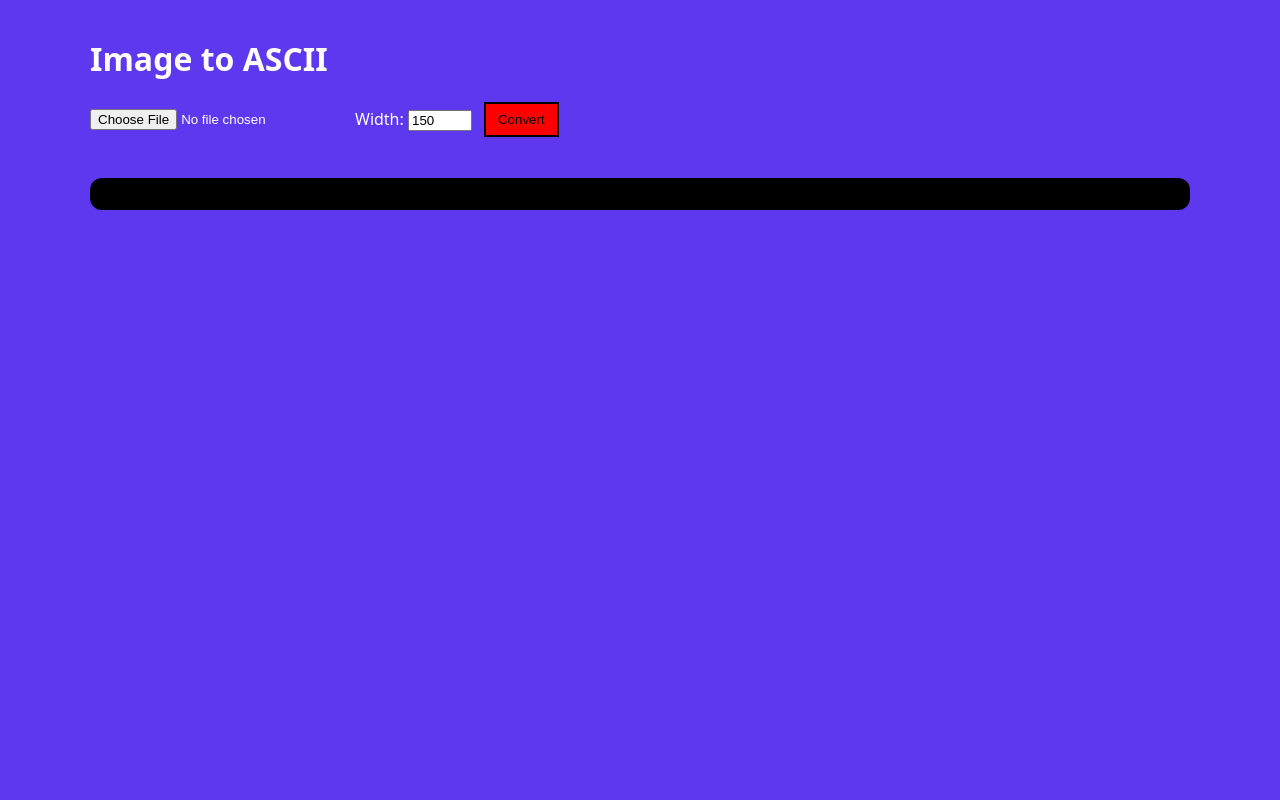
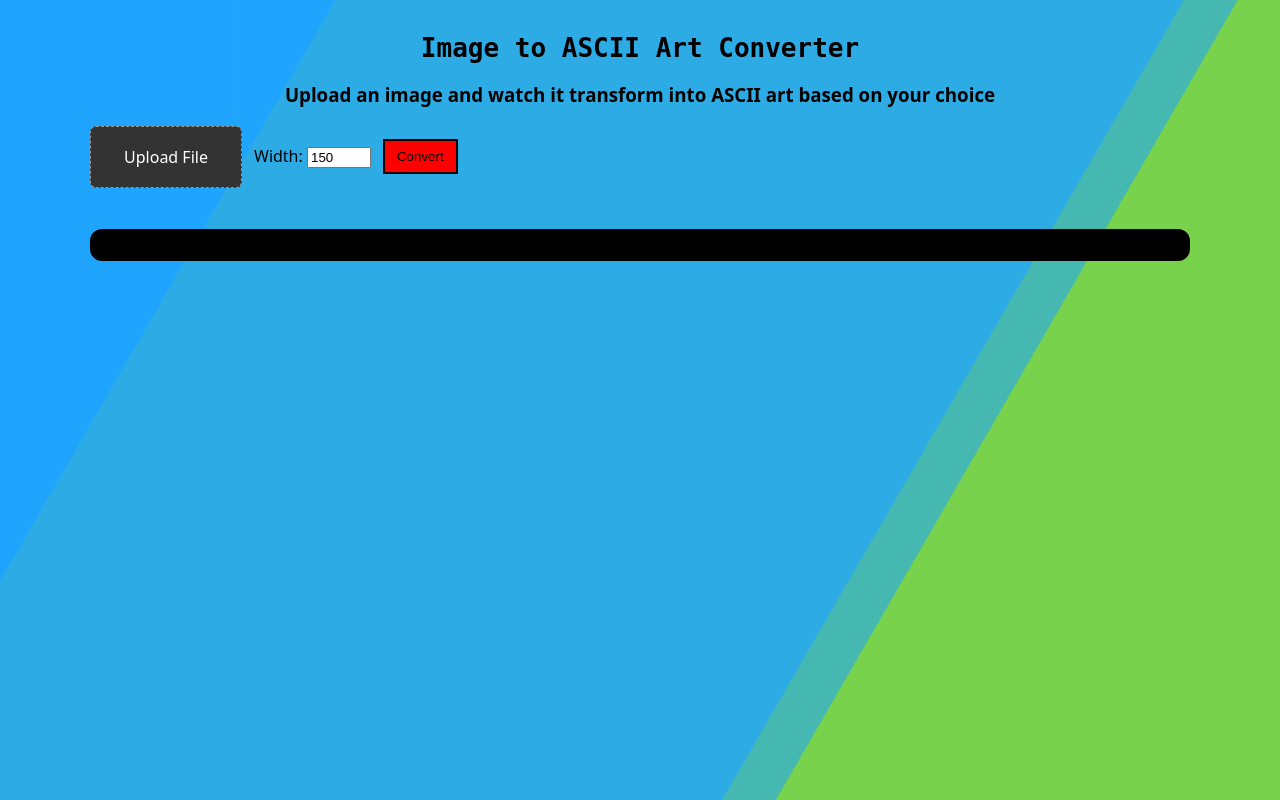
Before and after one commit to liuphui/ASCII-Images, a FastAPI app: page / in a window 1280 px wide. Run offline with FastAPI, Linux system fonts and the light colour scheme.

Commit message:
Enhanced the background with animation and changed the text

```diff
--- a/static/style.css
+++ b/static/style.css
@@ -1,9 +1,63 @@
+html {
+  height: 100%;
+}
 
 body {
   margin: 0;
-  background: rgb(93, 56, 238);
-  color: white;
   font-family: system-ui, -apple-system, Segoe UI, Roboto, Arial, sans-serif;
+  overflow: hidden;
+}
+
+.bg {
+  animation: slide 3s ease-in-out infinite alternate;
+  background-image: linear-gradient(-60deg, #6c3 50%, #09f 50%);
+  bottom: 0;
+  left: -50%;
+  opacity: .5;
+  position: fixed;
+  right: -50%;
+  top: 0;
+  z-index: -1;
+}
+
+.bg2 {
+  animation-direction: alternate-reverse;
+  animation-duration: 4s;
+}
+
+.bg3 {
+  animation-duration: 5s;
+}
+
+.content {
+  background-color: rgba(255, 255, 255, .8);
+  border-radius: .25em;
+  box-shadow: 0 0 .25em rgba(0, 0, 0, .25);
+  box-sizing: border-box;
+  left: 50%;
+  padding: 10vmin;
+  position: fixed;
+  text-align: center;
+  top: 50%;
+  transform: translate(-50%, -50%);
+}
+
+h1 {
+  font-family: monospace;
+  text-align: center;
+}
+
+h3 {
+  text-align: center;
+}
+
+@keyframes slide {
+  0% {
+    transform: translateX(-25%);
+  }
+  100% {
+    transform: translateX(25%);
+  }
 }
 
 .wrap {
@@ -46,3 +100,21 @@ pre.ascii {
   white-space: pre;
   overflow-x: auto;
 }
+
+input[type="file"] {
+  display: none;
+}
+
+label[for="file"] {
+  height: 60px;
+  width: 150px;
+  border: 1px dashed #999;
+  border-radius: 6px;
+  background: #333;
+  color: white;
+
+  display: flex;
+  align-items: center;
+  justify-content: center;
+  cursor: pointer;
+}
--- a/templates/index.html
+++ b/templates/index.html
@@ -7,11 +7,22 @@
   <link rel="stylesheet" href="/static/style.css?v=1" />
 </head>
 <body>
+    <div class="bg"></div>
+    <div class="bg bg2"></div>
+    <div class="bg bg3"></div>
+
     <div class="wrap">
-        <h1>Image to ASCII</h1>
-
+        <h1>Image to ASCII Art Converter</h1>
+        <div>
+            <h3>
+                Upload an image and watch it transform into ASCII art based on your choice
+            </h3>
+        </div>
         <div class="controls">
             <input id="file" type="file" accept="image/*">
+            <label for="file">
+                Upload File
+            </label>
             <label>
                 Width:
                 <input id="width" type="number" min="20" max="200" value="150">
```
